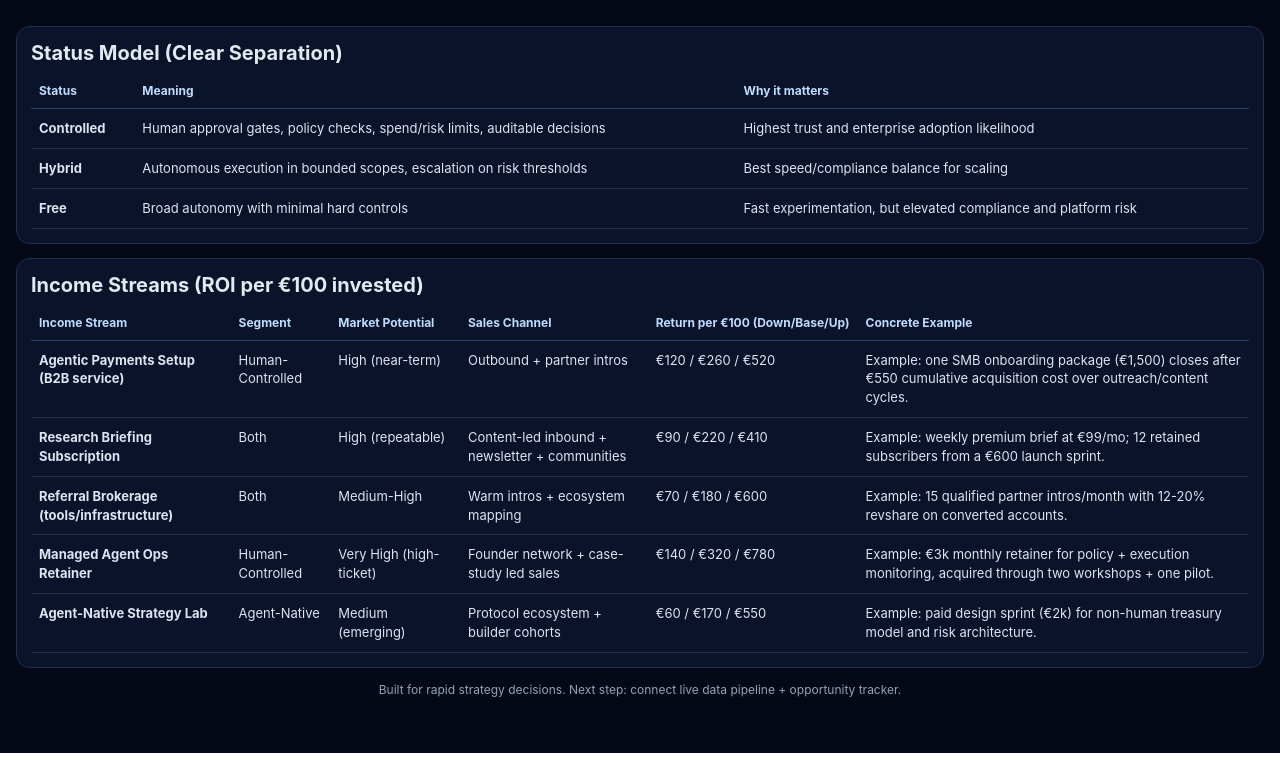
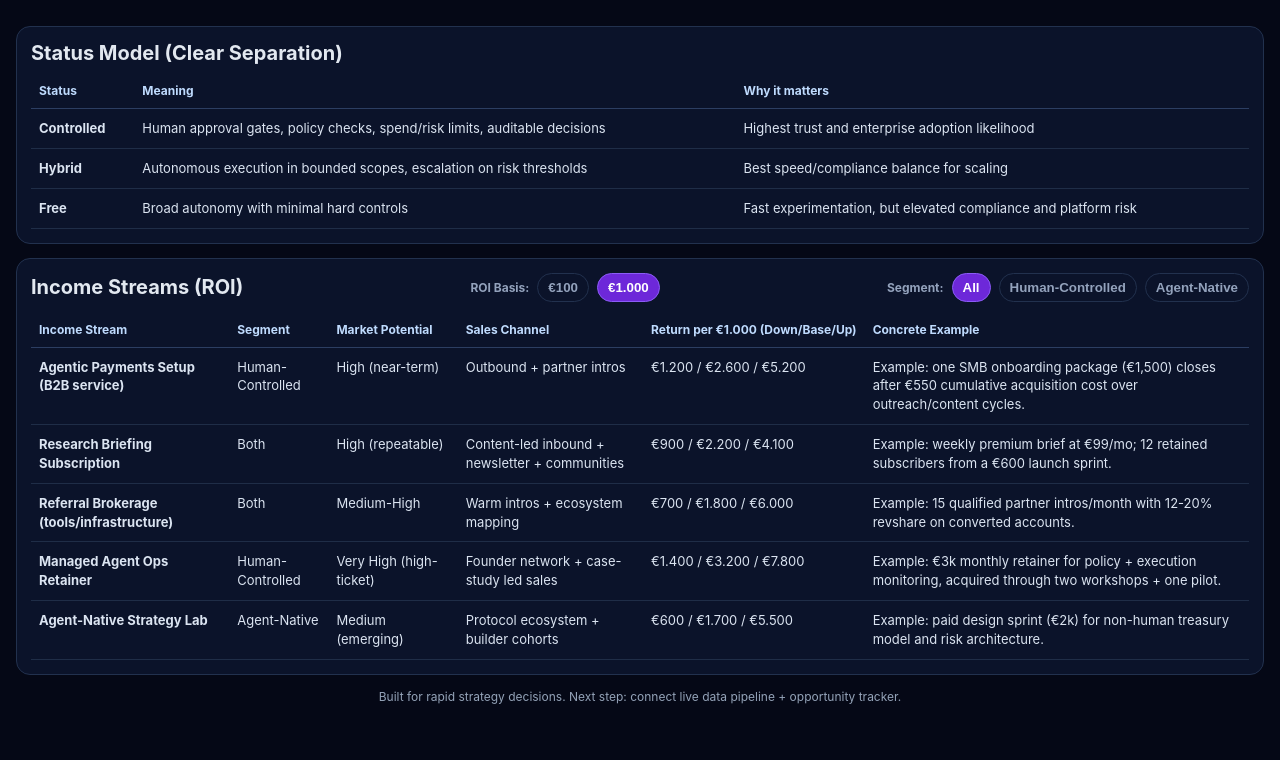
Before and after one commit to rafaschul/a2amarketcap, a Next.js app: page / in a window 1280 px wide. Shown: the part 913-1673 px from the top of the page. Built offline with nearby package versions, Linux system fonts and the light colour scheme.

Commit message:
Add ROI basis toggle (€100/€1,000) and segment filters

```diff
--- a/src/app/page.js
+++ b/src/app/page.js
@@ -1,3 +1,7 @@
+'use client';
+
+import { useMemo, useState } from 'react';
+
 const snapshot = {
   asOf: '2026-03-01',
   note: 'High-level strategic estimate for A2A finance landscape. Replace with live pipelines over time.',
@@ -64,12 +68,7 @@ const incomeStreams = [
     segment: 'Human-Controlled',
     marketPotential: 'High (near-term)',
     channel: 'Outbound + partner intros',
-    investPer100: '€100',
-    expectedReturn: {
-      downside: '€120',
-      base: '€260',
-      upside: '€520',
-    },
+    expectedReturnPer100: { downside: 120, base: 260, upside: 520 },
     example:
       'Example: one SMB onboarding package (€1,500) closes after €550 cumulative acquisition cost over outreach/content cycles.',
   },
@@ -78,40 +77,23 @@ const incomeStreams = [
     segment: 'Both',
     marketPotential: 'High (repeatable)',
     channel: 'Content-led inbound + newsletter + communities',
-    investPer100: '€100',
-    expectedReturn: {
-      downside: '€90',
-      base: '€220',
-      upside: '€410',
-    },
-    example:
-      'Example: weekly premium brief at €99/mo; 12 retained subscribers from a €600 launch sprint.',
+    expectedReturnPer100: { downside: 90, base: 220, upside: 410 },
+    example: 'Example: weekly premium brief at €99/mo; 12 retained subscribers from a €600 launch sprint.',
   },
   {
     name: 'Referral Brokerage (tools/infrastructure)',
     segment: 'Both',
     marketPotential: 'Medium-High',
     channel: 'Warm intros + ecosystem mapping',
-    investPer100: '€100',
-    expectedReturn: {
-      downside: '€70',
-      base: '€180',
-      upside: '€600',
-    },
-    example:
-      'Example: 15 qualified partner intros/month with 12-20% revshare on converted accounts.',
+    expectedReturnPer100: { downside: 70, base: 180, upside: 600 },
+    example: 'Example: 15 qualified partner intros/month with 12-20% revshare on converted accounts.',
   },
   {
     name: 'Managed Agent Ops Retainer',
     segment: 'Human-Controlled',
     marketPotential: 'Very High (high-ticket)',
     channel: 'Founder network + case-study led sales',
-    investPer100: '€100',
-    expectedReturn: {
-      downside: '€140',
-      base: '€320',
-      upside: '€780',
-    },
+    expectedReturnPer100: { downside: 140, base: 320, upside: 780 },
     example:
       'Example: €3k monthly retainer for policy + execution monitoring, acquired through two workshops + one pilot.',
   },
@@ -120,14 +102,8 @@ const incomeStreams = [
     segment: 'Agent-Native',
     marketPotential: 'Medium (emerging)',
     channel: 'Protocol ecosystem + builder cohorts',
-    investPer100: '€100',
-    expectedReturn: {
-      downside: '€60',
-      base: '€170',
-      upside: '€550',
-    },
-    example:
-      'Example: paid design sprint (€2k) for non-human treasury model and risk architecture.',
+    expectedReturnPer100: { downside: 60, base: 170, upside: 550 },
+    example: 'Example: paid design sprint (€2k) for non-human treasury model and risk architecture.',
   },
 ];
 
@@ -150,6 +126,14 @@ const statusBands = [
 ];
 
 export default function Home() {
+  const [roiBase, setRoiBase] = useState(1000);
+  const [segmentFilter, setSegmentFilter] = useState('All');
+
+  const filteredIncomeStreams = useMemo(() => {
+    if (segmentFilter === 'All') return incomeStreams;
+    return incomeStreams.filter((x) => x.segment === segmentFilter || x.segment === 'Both');
+  }, [segmentFilter]);
+
   return (
     <main style={styles.page}>
       <header style={styles.header}>
@@ -226,7 +210,21 @@ export default function Home() {
       </section>
 
       <section style={styles.card}>
-        <h2 style={styles.h2}>Income Streams (ROI per €100 invested)</h2>
+        <div style={styles.toolbar}>
+          <h2 style={{ ...styles.h2, margin: 0 }}>Income Streams (ROI)</h2>
+          <div style={styles.toolbarGroup}>
+            <span style={styles.controlLabel}>ROI Basis:</span>
+            <button style={roiBase === 100 ? styles.btnActive : styles.btn} onClick={() => setRoiBase(100)}>€100</button>
+            <button style={roiBase === 1000 ? styles.btnActive : styles.btn} onClick={() => setRoiBase(1000)}>€1.000</button>
+          </div>
+          <div style={styles.toolbarGroup}>
+            <span style={styles.controlLabel}>Segment:</span>
+            {['All', 'Human-Controlled', 'Agent-Native'].map((f) => (
+              <button key={f} style={segmentFilter === f ? styles.btnActive : styles.btn} onClick={() => setSegmentFilter(f)}>{f}</button>
+            ))}
+          </div>
+        </div>
+
         <div style={styles.tableWrap}>
           <table style={styles.table}>
             <thead>
@@ -235,21 +233,24 @@ export default function Home() {
                 <Th>Segment</Th>
                 <Th>Market Potential</Th>
                 <Th>Sales Channel</Th>
-                <Th>Return per €100 (Down/Base/Up)</Th>
+                <Th>Return per {eur(roiBase)} (Down/Base/Up)</Th>
                 <Th>Concrete Example</Th>
               </tr>
             </thead>
             <tbody>
-              {incomeStreams.map((r) => (
+              {filteredIncomeStreams.map((r) => {
+                const scaled = scaleReturns(r.expectedReturnPer100, roiBase / 100);
+                return (
                   <tr key={r.name}>
                     <Td><b>{r.name}</b></Td>
                     <Td>{r.segment}</Td>
                     <Td>{r.marketPotential}</Td>
                     <Td>{r.channel}</Td>
-                  <Td>{r.expectedReturn.downside} / {r.expectedReturn.base} / {r.expectedReturn.upside}</Td>
+                    <Td>{eur(scaled.downside)} / {eur(scaled.base)} / {eur(scaled.upside)}</Td>
                     <Td>{r.example}</Td>
                   </tr>
-              ))}
+                );
+              })}
             </tbody>
           </table>
         </div>
@@ -274,6 +275,14 @@ function Td({ children }) { return <td style={styles.td}>{children}</td>; }
 
 function fmt(n) { return Number(n).toLocaleString('de-DE'); }
 function pct(x) { return `${Math.round(x * 100)}%`; }
+function eur(n) { return `€${Math.round(n).toLocaleString('de-DE')}`; }
+function scaleReturns(base100, factor) {
+  return {
+    downside: base100.downside * factor,
+    base: base100.base * factor,
+    upside: base100.upside * factor,
+  };
+}
 
 const styles = {
   page: {
@@ -334,6 +343,11 @@ const styles = {
     fontSize: 12,
     padding: '5px 9px',
   },
+  toolbar: { display: 'flex', gap: 10, flexWrap: 'wrap', alignItems: 'center', justifyContent: 'space-between', marginBottom: 10 },
+  toolbarGroup: { display: 'flex', gap: 8, alignItems: 'center', flexWrap: 'wrap' },
+  controlLabel: { fontSize: 12, color: '#93a2bc', fontWeight: 700 },
+  btn: { background: '#0b132a', border: '1px solid #22314e', color: '#93a2bc', padding: '6px 10px', borderRadius: 999, fontWeight: 700, cursor: 'pointer' },
+  btnActive: { background: '#6d28d9', border: '1px solid #8b5cf6', color: '#fff', padding: '6px 10px', borderRadius: 999, fontWeight: 700, cursor: 'pointer' },
   tableWrap: { overflowX: 'auto' },
   table: { width: '100%', borderCollapse: 'collapse' },
   th: {
```
Lines whose indentation alone changed are shown as unchanged.
